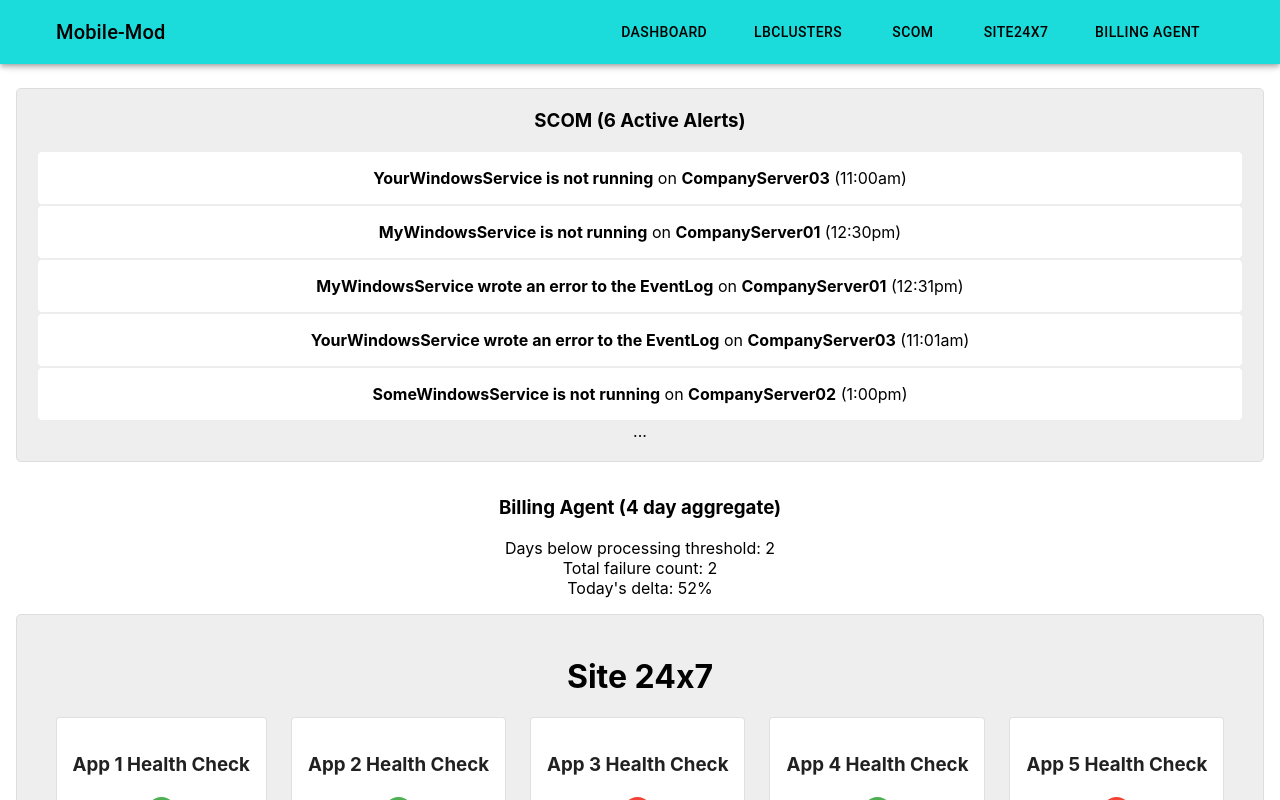
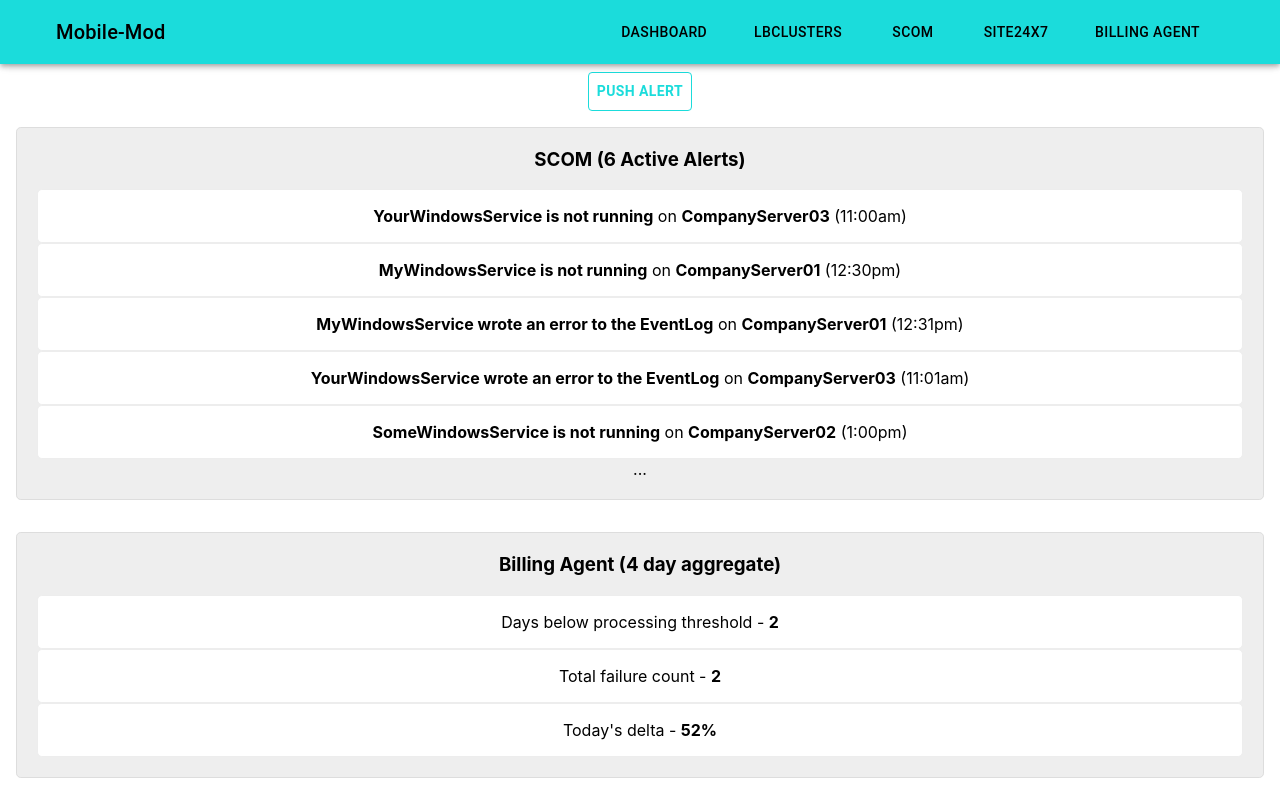
Before and after one commit to prodgers1/pwa-hackathon, a React (Create React App) app: page / in a window 1280 px wide. Shown: the top 800 px of the page. Built offline with nearby package versions, Linux system fonts and the light colour scheme.

Commit message:
Added/uncommented Push Notification button, updated BA dashboard styling

```diff
--- a/src/components/BillingAgent/BillingAgent.js
+++ b/src/components/BillingAgent/BillingAgent.js
@@ -1,23 +1,45 @@
 import React from 'react';
+import { Link } from "react-router-dom";
 import PropTypes from 'prop-types';
 import { makeStyles } from '@material-ui/core/styles';
 import dataAccessLayer from '../../data/dataAccessLayer';
-import Typography from '@material-ui/core/Typography';
 import { TableContainer, Table, TableHead, TableRow, Paper, TableCell, TableBody, Grid } from '@material-ui/core';
-import { format, differenceInDays, parseISO } from 'date-fns';
+import { format, differenceInDays } from 'date-fns';
 import parseJSON from 'date-fns/parseJSON';
 
-const useStyles = makeStyles(() => ({
+const useStyles = makeStyles({
   root: {
-    padding: '0 2em',
+    display: 'flex',
+    flexFlow: 'column nowrap',
+    justifyContent: 'center',
   },
-  contentGrid: {
-    padding: '2em',
+  container: {
+    margin: '1em',
+    backgroundColor: "#eeeeee",
+
+    padding: '1.25em',
+    border: '1px solid #ddd',
+    borderRadius: '.3em',
+
+    minWidth: 240,
   },
-  unlockedGrid: {
+  card: {
     padding: '1em',
+    backgroundColor: '#fff',
+    border: '1px solid #ededed',
+    borderRadius: '.3em',
   },
-}));
+  dashboardTitle: {
+    marginTop: 0,
+  },
+  link: {
+    color: '#000000',
+    textDecoration: "none"
+  },
+  bold: {
+    fontWeight: 'bold',
+  }
+});
 
 const rows = dataAccessLayer.getBillingAgentData();
 
@@ -79,14 +101,22 @@ const BillingAgent = ({ isDashboard }) => {
       }
     });
     return (
-      <React.Fragment>
-        <Grid>
-          <h3>Billing Agent (4 day aggregate)</h3>
-          <div>Days below processing threshold: {belowThreshold}</div>
-          <div>Total failure count: {failureCount}</div>
-          <div>Today's delta: {currentDelta.toFixed(0) + '%'}</div>
-        </Grid>
-      </React.Fragment>
+      <div className={classes.root}>
+        <div className={classes.container}>
+          <h3 className={classes.dashboardTitle}>Billing Agent (4 day aggregate)</h3>
+          <Link to="/billingAgent" className={classes.link}>
+            <Grid className={classes.card}>
+              Days below processing threshold - <span className={classes.bold}>{belowThreshold}</span>
+            </Grid>
+            <Grid className={classes.card}>
+              Total failure count - <span className={classes.bold}>{failureCount}</span>
+            </Grid>
+            <Grid className={classes.card}>
+              Today's delta - <span className={classes.bold}>{currentDelta.toFixed(0) + '%'}</span>
+            </Grid>
+          </Link>
+        </div>
+      </div>
     );
   }
 };
--- a/src/components/Dashboard/Dashboard.js
+++ b/src/components/Dashboard/Dashboard.js
@@ -1,44 +1,42 @@
 import React from 'react';
 
-import { makeStyles } from '@material-ui/core/styles';
+import { makeStyles, Button } from '@material-ui/core';
 import SCOM from '../SCOM/SCOM';
 import Site24x7 from '../Site24x7/Site24x7';
 import BillingAgent from '../BillingAgent/BillingAgent';
 import LoadBalancerList from '../LbCluster/LoadBalancerList';
 
 const useStyles = makeStyles({
-  root: {}
+  button: {
+    color: '#1BDCDB',
+    fontWeight: 'bold',
+    border: '1px solid #1BDCDB'
+  }
 });
 
 const Dashboard = () => {
   const classes = useStyles();
-
   const isDashboard = true;
 
-  // Notification.requestPermission(function (status) {
-  //   console.log('Notification permission status:', status);
-  // });
+  Notification.requestPermission(function (status) {
+    console.log('Notification permission status:', status);
+  });
 
-  // function displayNotification() {
-  //   if (Notification.permission == 'granted') {
-  //     navigator.serviceWorker.getRegistration().then(function (reg) {
-  //       reg.showNotification('Hello world!');
-  //     });
-  //   }
-  // }
+  function displayNotification() {
+    if (Notification.permission == 'granted') {
+      navigator.serviceWorker.getRegistration().then(function (reg) {
+        reg.showNotification("I'm a push notification!");
+      });
+    }
+  }
 
   return (
     <div className={classes.root}>
+      <Button className={classes.button} onClick={() => displayNotification()}>Push Alert</Button>
       <SCOM isDashboard={isDashboard} />
       <BillingAgent isDashboard={isDashboard} />
       <Site24x7 isDashboard={isDashboard} />
       <LoadBalancerList isDashboard={isDashboard} />
-
-      {/* <div>
-        <button onClick={() => displayNotification()}>
-          Hello
-        </button>
-      </div> */}
     </div>
   );
 }
--- a/src/components/SCOM/SCOM.js
+++ b/src/components/SCOM/SCOM.js
@@ -46,17 +46,13 @@ const useStyles = makeStyles({
   dashboardTitle: {
     marginTop: 0,
   },
+  link: {
+    color: '#000000',
+    textDecoration: "none"
+  },
   bold: {
     fontWeight: 'bold',
   },
-  // alert: {
-  //   color: '#db1802', // red
-  //   fontWeight: 'bold',
-  // },
-  link: {
-    color: '#000000',
-    textDecoration: "none"
-  }
 });
 
 const SCOM = ({ isDashboard }) => {
@@ -75,7 +71,7 @@ const SCOM = ({ isDashboard }) => {
         <div className={classes.container}>
 
           {data.length < 1 && (
-            <h3 className={classes.green}>SCOM</h3>
+            <h3>SCOM</h3>
           )}
 
           {data.length > 0 && (
```
